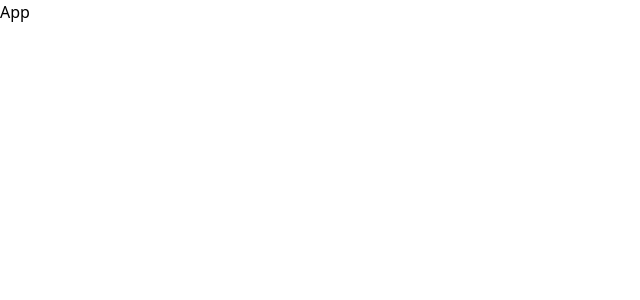
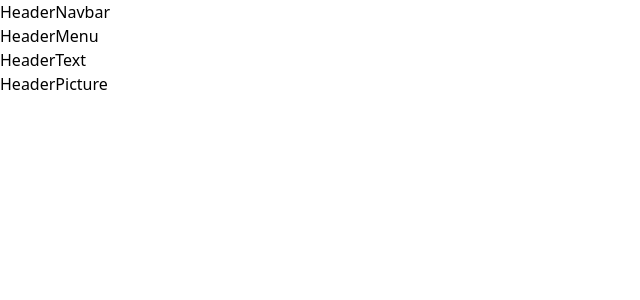
Before and after one commit to academy-react/dalton_brothers, a React (Vite) app in the folder dalton_brothers/: page / in a window 1280 px wide. Shown: the top 300 px of the page, without its empty margins (0-640 px from the left). Built offline with nearby package versions, Linux system fonts and the light colour scheme.

Commit message:
Structure

```diff
--- a/dalton_brothers/src/App/App.jsx
+++ b/dalton_brothers/src/App/App.jsx
@@ -1,8 +1,13 @@
+import { Landing } from "../Screens/Landing/Landing";
 
 
 function App() {
 
-  return <><div>App</div></>;
+  return (
+    <Landing/>
+
+
+  )
 }
 
 export default App;
--- /dev/null
+++ b/dalton_brothers/src/Screens/Landing/Landing.jsx
@@ -0,0 +1,17 @@
+import React, { Fragment } from 'react'
+import { Header } from '../../Components/Header/Header'
+
+const Landing = () => {
+  return (
+<Fragment>
+<Header/>
+
+
+
+</Fragment>
+
+
+  )
+}
+
+export  {Landing}
```
